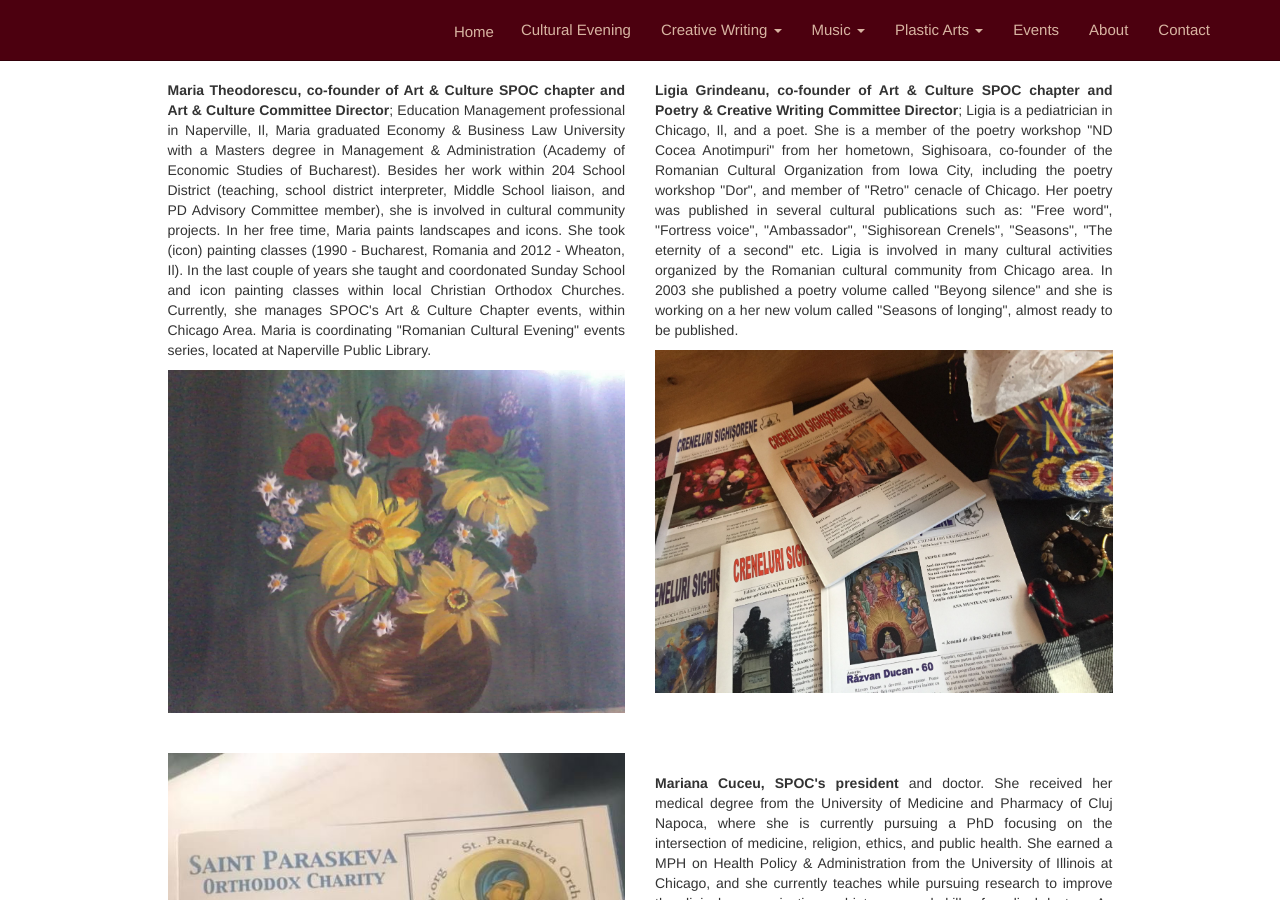
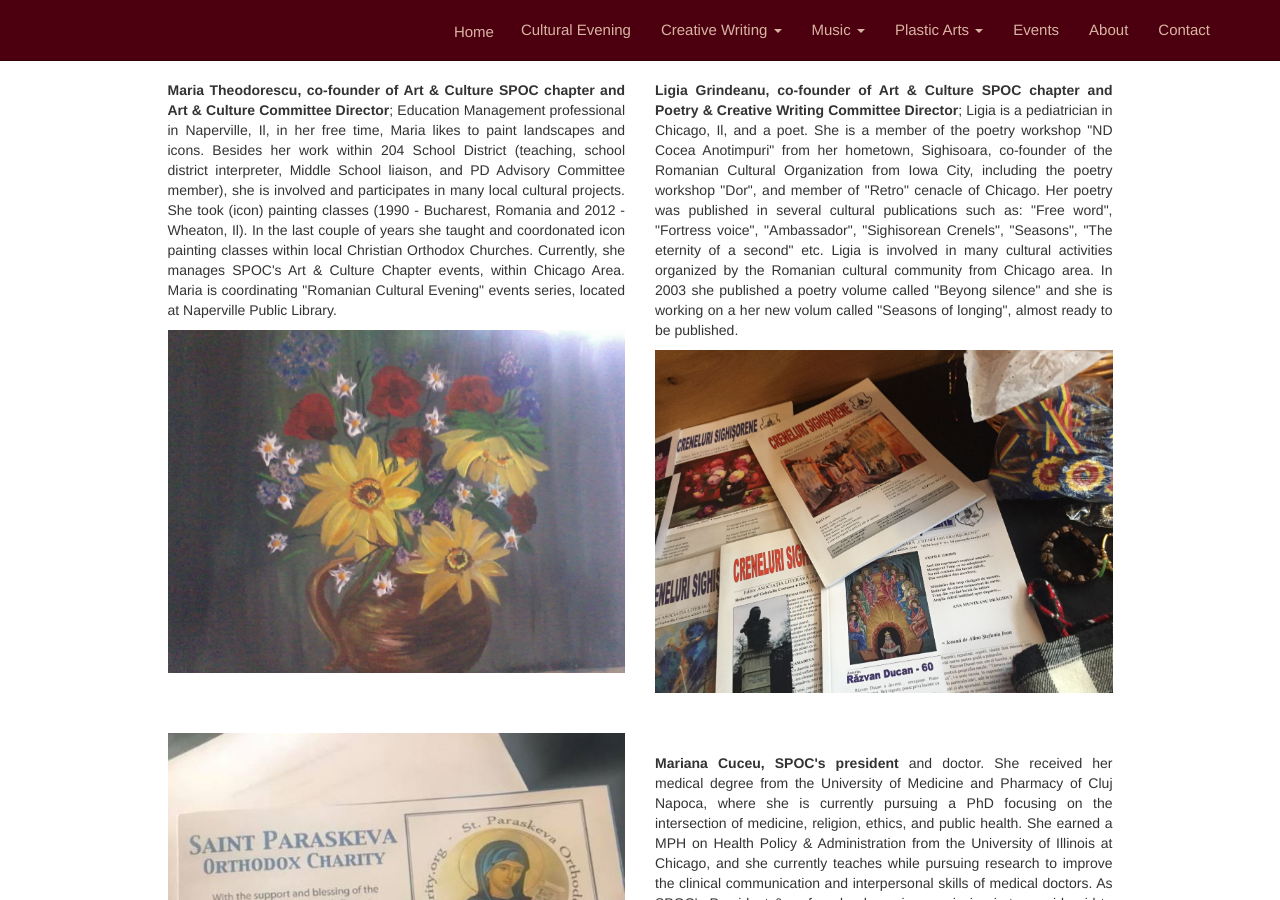
Before and after one commit to adrianth/culteve, a Jekyll site: the page built from en/about.html, in a window 1280 px wide and 900 px high. Built offline with Jekyll 4.4.1, drawn with Linux system fonts in a browser that asks for light colours.

Commit message:
maria mai putin

```diff
--- a/en/about.html
+++ b/en/about.html
@@ -12,7 +12,7 @@ title: About
         <div class="col-sm-5">
             <p style="text-align: justify">
 
-                <strong>Maria Theodorescu, co-founder of Art & Culture SPOC chapter and Art & Culture Committee Director</strong>; Education Management professional in Naperville, Il, Maria graduated Economy & Business Law University with a Masters degree in Management & Administration (Academy of Economic Studies of Bucharest). Besides her work within 204 School District (teaching, school district interpreter, Middle School liaison, and PD Advisory Committee member), she is involved in cultural community projects. In her free time, Maria paints landscapes and icons. She took (icon) painting classes (1990 - Bucharest, Romania and 2012 - Wheaton, Il). In the last couple of years she taught and coordonated Sunday School and icon painting classes within local Christian Orthodox Churches. Currently, she manages SPOC's Art & Culture Chapter events, within Chicago Area. Maria is coordinating "Romanian Cultural Evening" events series, located at Naperville Public Library. </p>
+                <strong>Maria Theodorescu, co-founder of Art & Culture SPOC chapter and Art & Culture Committee Director</strong>; Education Management professional in Naperville, Il, in her free time, Maria likes to paint landscapes and icons. Besides her work within 204 School District (teaching, school district interpreter, Middle School liaison, and PD Advisory Committee member), she is involved and participates in many local cultural projects. She took (icon) painting classes (1990 - Bucharest, Romania and 2012 - Wheaton, Il). In the last couple of years she taught and coordonated icon painting classes within local Christian Orthodox Churches. Currently, she manages SPOC's Art & Culture Chapter events, within Chicago Area. Maria is coordinating "Romanian Cultural Evening" events series, located at Naperville Public Library. </p>
 
             <img class="img img-responsive" src="{{ site.baseurl }}/img/events/vara.jpg" alt="">
 
```
